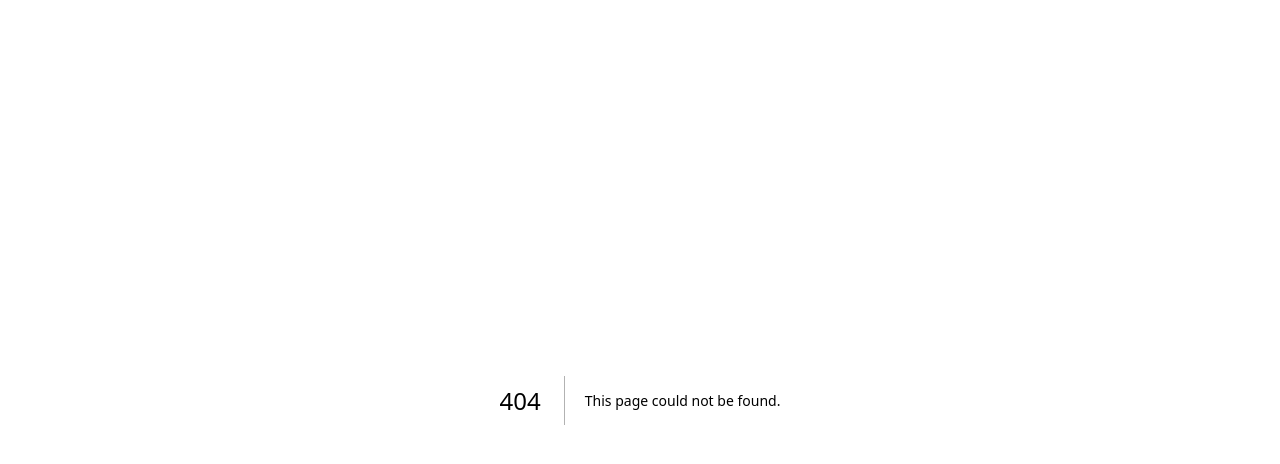
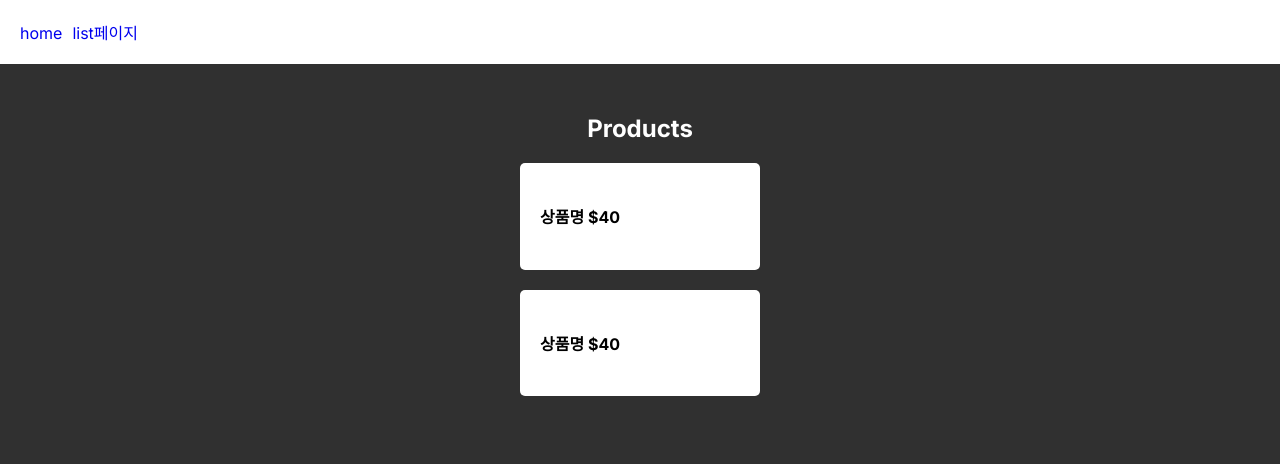
Before and after one commit to Ricardokim94/fresh, a Next.js app: page /list in a window 1280 px wide. Before the commit this address had no page. Shown: the top 464 px of the page. Built offline with nearby package versions, Linux system fonts and the light colour scheme.

Commit message:
Routing / layout.js에 navbar따로 뺴기

```diff
--- a/app/globals.css
+++ b/app/globals.css
@@ -6,8 +6,25 @@ body {
 
 .title {
   text-align: center;
-  margin-top: 150px;
+  margin-top: 50px;
 }
 .title-sub {
   text-align: center;
 }
+.food {
+  margin: 20px auto;
+  width: 200px;
+  background: white;
+  color: black;
+  padding: 20px;
+  border-radius: 5px;
+}
+
+.navbar {
+  background: white;
+  padding: 20px;
+}
+.navbar a {
+  margin-right: 10px;
+  text-decoration: none;
+}
--- a/app/layout.js
+++ b/app/layout.js
@@ -1,5 +1,6 @@
 import { Inter } from "next/font/google";
 import "./globals.css";
+import Link from "next/link";
 
 const inter = Inter({ subsets: ["latin"] });
 
@@ -11,7 +12,13 @@ export const metadata = {
 export default function RootLayout({ children }) {
   return (
     <html lang="en">
-      <body className={inter.className}>{children}</body>
+      <body className={inter.className}>
+        <div className="navbar">
+          <Link href="/">home</Link>
+          <Link href="/list">list페이지</Link>
+        </div>
+        {children}
+      </body>
     </html>
   );
 }
--- /dev/null
+++ b/app/list/page.js
@@ -0,0 +1,13 @@
+export default function List() {
+    return (
+      <div>
+        <h2 className="title">Products</h2>
+        <div className="food">
+          <h4>상품명 $40</h4>
+        </div>
+        <div className="food">
+          <h4>상품명 $40</h4>
+        </div>
+      </div>
+    )
+  }
```
Also changed, not shown: app/page.js (+6 -3 lines), StudyMemo.txt.
